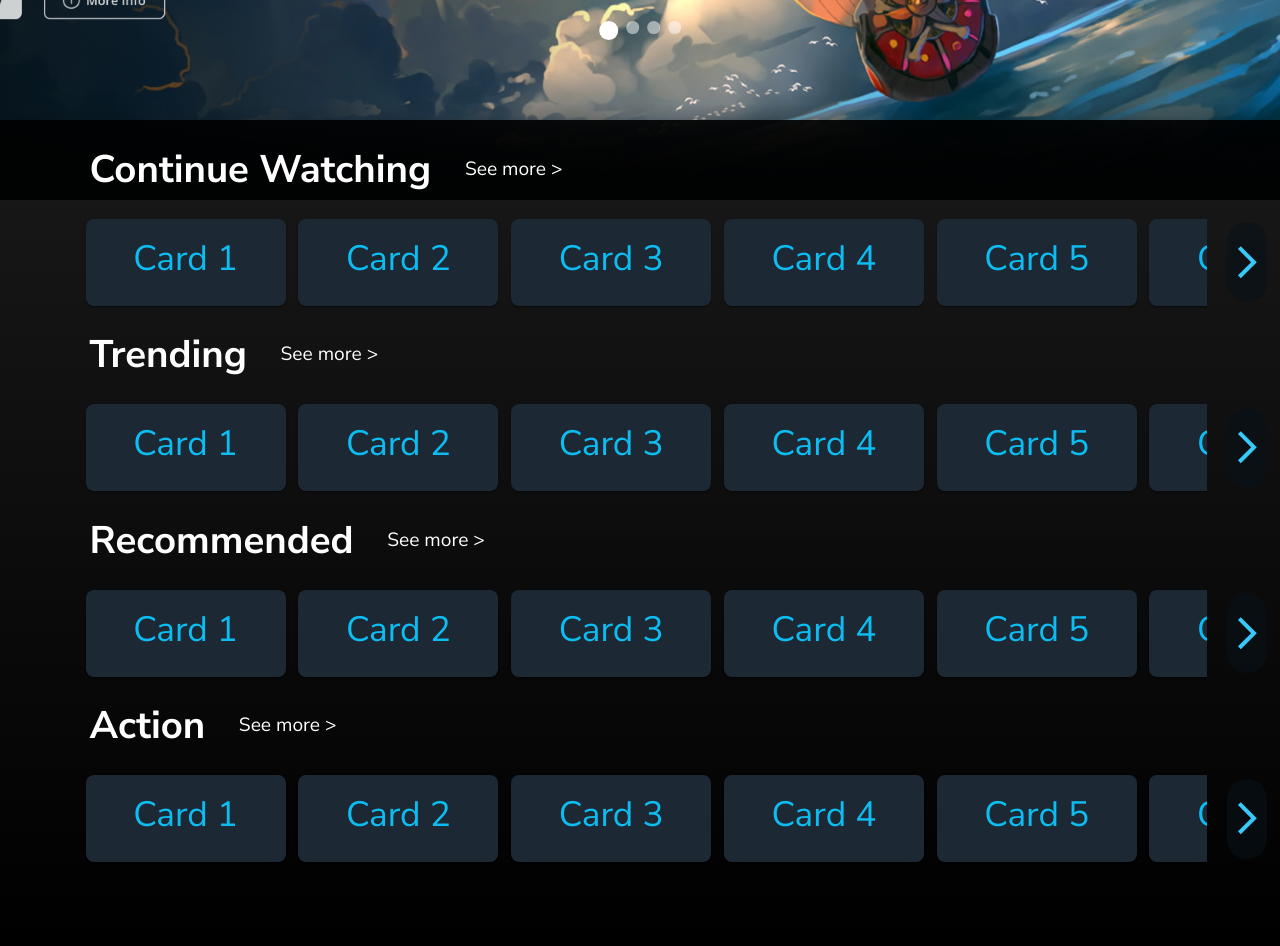
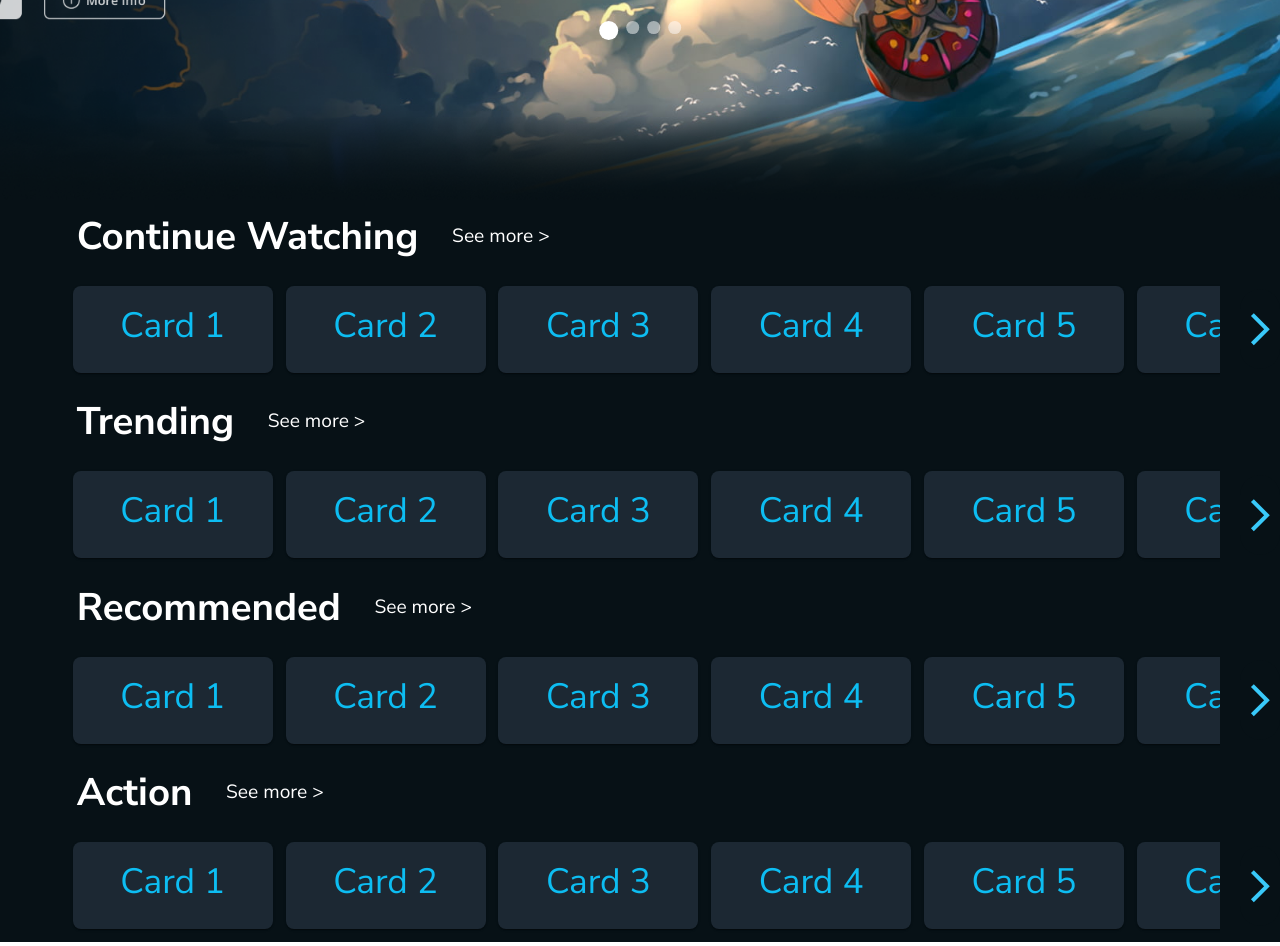
Before and after one commit to Subhajit009iitr/Biriyani, a React (Create React App) app: page / in a window 1280 px wide. Shown: the part 520-1466 px from the top of the page. Built offline with nearby package versions, Linux system fonts and the light colour scheme.

Commit message:
Add state for see more

```diff
--- a/src/components/cards/card.jsx
+++ b/src/components/cards/card.jsx
@@ -0,0 +1,27 @@
+import React from 'react';
+import { Card, CardContent, Typography } from '@mui/material';
+import { useTheme } from '@mui/material/styles';
+
+function ScrollableCard({ title, onClick }) {
+    const theme = useTheme();
+
+    return (
+      <Card
+        style={{
+          minWidth: 200,
+          margin: theme.spacing(1),
+          cursor: 'pointer',
+          textAlign: 'center',
+        }}
+        onClick={onClick}
+      >
+        <CardContent>
+          <Typography variant="h5" style={{ color: theme.palette.primary.main }}>
+            {title}
+          </Typography>
+        </CardContent>
+      </Card>
+    );
+  }
+
+  export default ScrollableCard;
--- /dev/null
+++ b/src/components/cards/renderCard.jsx
@@ -0,0 +1,17 @@
+import React from 'react';
+import ScrollableCard from './card';
+import { useTheme } from '@mui/material/styles';
+
+function RenderCards({ cardList }) {
+  const theme = useTheme();
+
+  return (
+    <div style={{ display: 'grid', gridTemplateColumns: 'repeat(5, 1fr)', gap: theme.spacing(2) }}>
+      {cardList.map((title, index) => (
+        <ScrollableCard key={index} title={title} onClick={() => alert(`${title} clicked`)} />
+      ))}
+    </div>
+  );
+}
+
+export default RenderCards;
--- a/src/components/covers/homeBody.jsx
+++ b/src/components/covers/homeBody.jsx
@@ -1,37 +1,50 @@
-import React from 'react';
+import React, { useState } from 'react';
 import { useTheme } from '@mui/material/styles';
 import HorizontalScrollable from '../scrollers/scroller';
 import ScrollerHeader from '../header/scrollerHeader';
-
+import RenderCards from '../cards/renderCard';
 function HomeBody() {
   const theme = useTheme();
+  const [expandedScroller, setExpandedScroller] = useState(null);
+  const handleSeeMore = (scrollerName) => {
+    setExpandedScroller(scrollerName);
+  };
+
+  const handleCollapse = () => {
+    setExpandedScroller(null);
+  };
+
+  const cardList = ['Card 1', 'Card 2', 'Card 3', 'Card 4', 'Card 5', 'Card 6', 'Card 7', 'Card 8', 'Card 9', 'Card 10']; // Remove Later
+
 
   return (
-    <div style={{
-      background: `linear-gradient(to bottom, rgba(0, 0, 0, 0.9), rgba(0, 0, 0, 1))`,
-      height: '100vh',
-      padding: theme.spacing(2),
-      position: 'relative',
-      zIndex: 1,
-      marginTop: '-10vh',
-      overflow: 'hidden'
-    }}>
+    <div style={{ backgroundColor: theme.palette.background.main }}>
+      {!expandedScroller && (
+        <>
           <div>
-        <ScrollerHeader title="Continue Watching" onSeeMore={{}}/>
-        <HorizontalScrollable/>
+            <ScrollerHeader title="Continue Watching" onSeeMore={() => handleSeeMore('continueWatching')} />
+            <HorizontalScrollable />
           </div>
           <div>
-        <ScrollerHeader title="Trending" onSeeMore={{}}/>
-        <HorizontalScrollable/>
+            <ScrollerHeader title="Trending" onSeeMore={() => handleSeeMore('trending')} />
+            <HorizontalScrollable />
           </div>
           <div>
-        <ScrollerHeader title="Recommended" onSeeMore={{}}/>
-        <HorizontalScrollable/>
+            <ScrollerHeader title="Recommended" onSeeMore={() => handleSeeMore('recommended')} />
+            <HorizontalScrollable />
           </div>
           <div>
-        <ScrollerHeader title="Action" onSeeMore={{}}/>
-        <HorizontalScrollable/>
+            <ScrollerHeader title="Action" onSeeMore={() => handleSeeMore('action')} />
+            <HorizontalScrollable />
           </div>
+        </>
+      )}
+      {expandedScroller && (
+        <div style={{ padding: theme.spacing(2) }}>
+          <button onClick={handleCollapse} style={{ marginBottom: theme.spacing(2) }}>Back</button>
+          <RenderCards cardList={cardList}/>
+        </div>
+      )}
     </div>
   );
 }
--- a/src/components/scrollers/scroller.jsx
+++ b/src/components/scrollers/scroller.jsx
@@ -1,32 +1,9 @@
 import React, { useRef, useState, useEffect } from 'react';
-import { Box, Card, CardContent, Typography } from '@mui/material';
+import { Box } from '@mui/material';
 import { useTheme } from '@mui/material/styles';
 import { ScrollLeftButton, ScrollRightButton } from '../buttons/scroll';
+import ScrollableCard from '../cards/card';
 
-// Example Card component acting as a button
-function ScrollableCard({ title, onClick }) {
-  const theme = useTheme();
-
-  return (
-    <Card
-      style={{
-        minWidth: 200,
-        margin: theme.spacing(1),
-        cursor: 'pointer',
-        textAlign: 'center',
-      }}
-      onClick={onClick}
-    >
-      <CardContent>
-        <Typography variant="h5" style={{ color: theme.palette.primary.main }}>
-          {title}
-        </Typography>
-      </CardContent>
-    </Card>
-  );
-}
-
-// Horizontal Scrollable Container with Buttons
 function HorizontalScrollable() {
   const theme = useTheme();
   const scrollContainerRef = useRef(null);
@@ -37,7 +14,7 @@ function HorizontalScrollable() {
     if (scrollContainerRef.current) {
       const { scrollLeft, scrollWidth, clientWidth } = scrollContainerRef.current;
       setCanScrollLeft(scrollLeft > 0);
-      setCanScrollRight(scrollLeft + clientWidth < scrollWidth -1 );
+      setCanScrollRight(scrollLeft + clientWidth < scrollWidth - 1);
     }
   };
 
@@ -54,14 +31,15 @@ function HorizontalScrollable() {
   };
 
   useEffect(() => {
+    const scrollContainer = scrollContainerRef.current;
     updateScrollButtons();
-    scrollContainerRef.current.addEventListener('scroll', updateScrollButtons);
+    scrollContainer.addEventListener('scroll', updateScrollButtons);
     return () => {
-      scrollContainerRef.current.removeEventListener('scroll', updateScrollButtons);
+      scrollContainer.removeEventListener('scroll', updateScrollButtons);
     };
   }, []);
 
-  const cards = ['Card 1', 'Card 2', 'Card 3', 'Card 4', 'Card 5','Card 1', 'Card 2', 'Card 3', 'Card 4', 'Card 5'];
+  const cards = ['Card 1', 'Card 2', 'Card 3', 'Card 4', 'Card 5', 'Card 6', 'Card 7', 'Card 8', 'Card 9', 'Card 10'];
 
   return (
     <Box position="relative" display="flex" alignItems="center">
@@ -77,7 +55,7 @@ function HorizontalScrollable() {
           width: '100%',
           padding: theme.spacing(1),
           marginLeft: '60px',
-          marginRight: '60px'
+          marginRight: '60px',
         }}
       >
         {cards.map((title, index) => (
```
Lines whose indentation alone changed are shown as unchanged.
